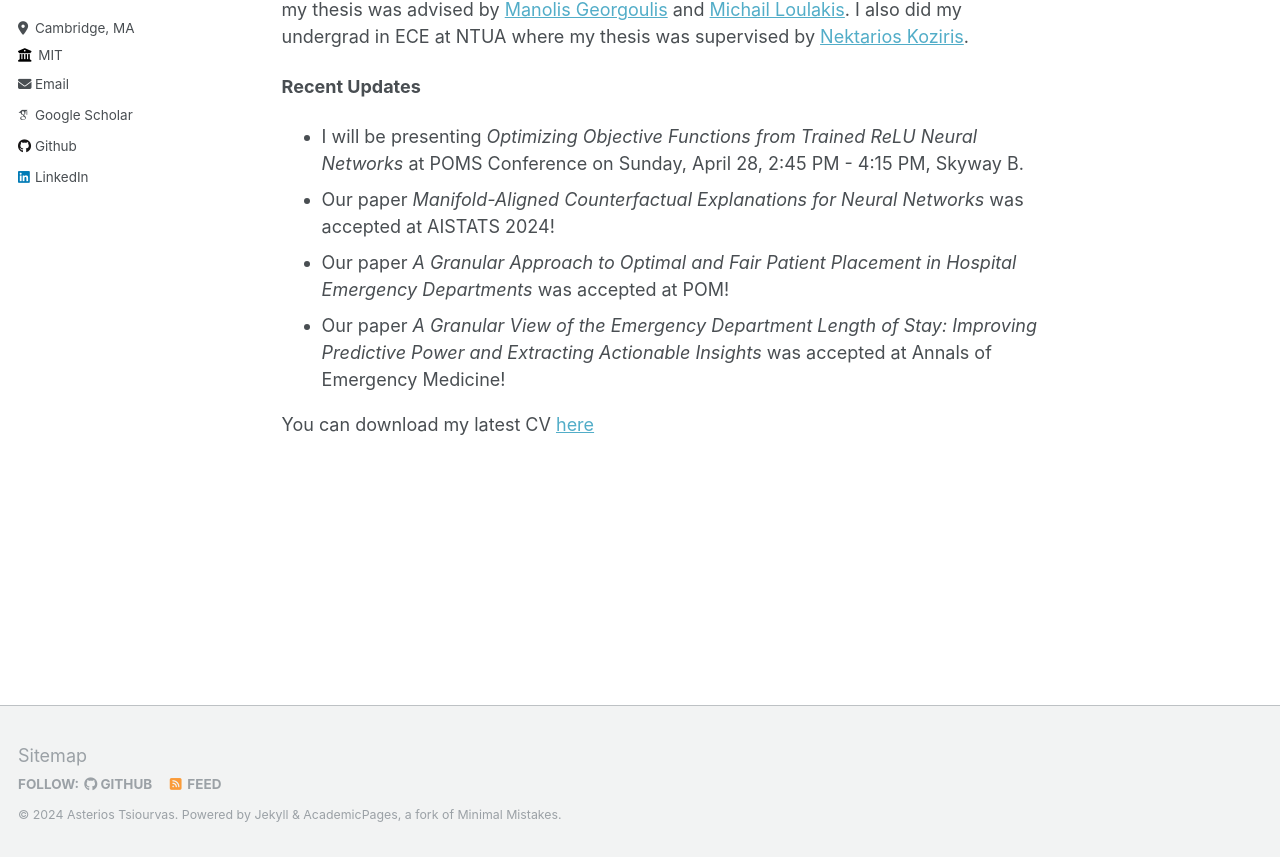
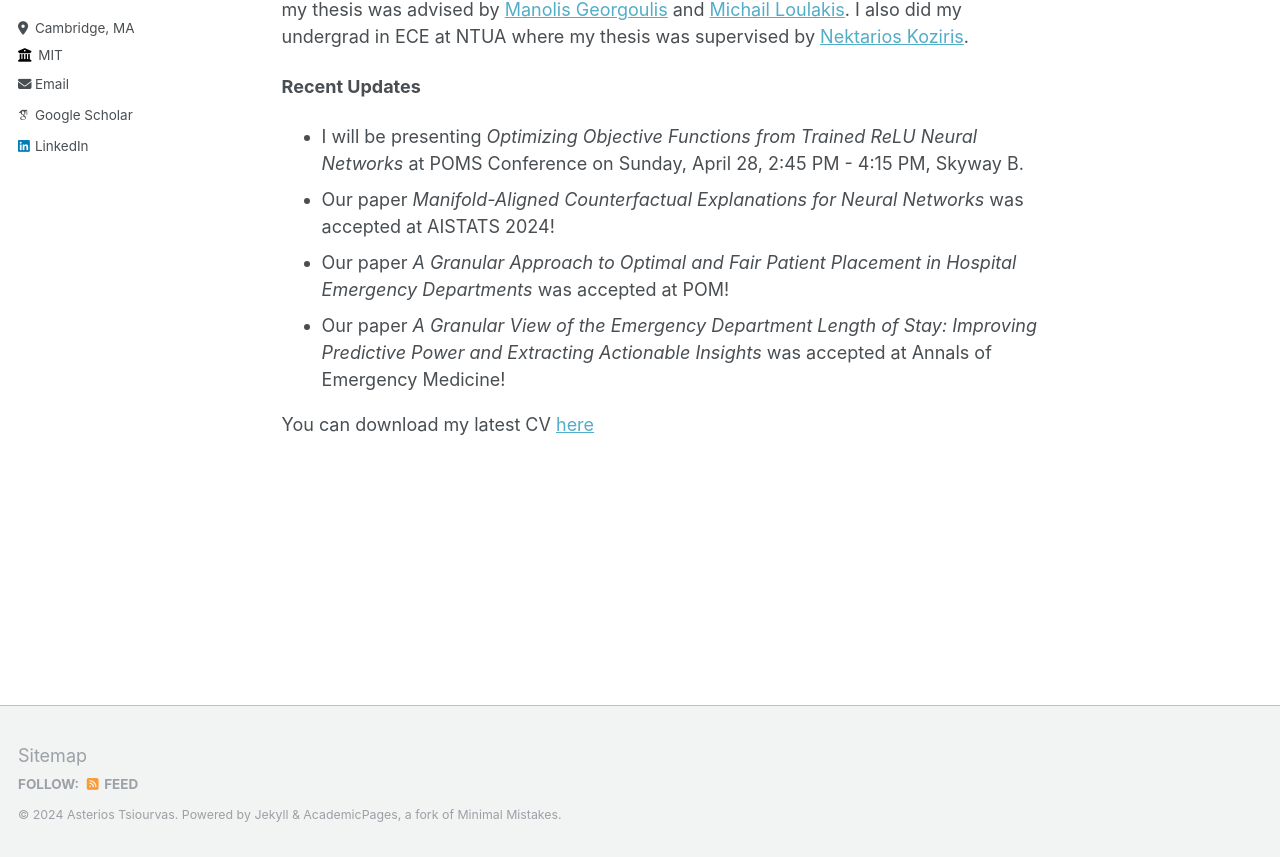
Before and after one commit to asterios-tsiourvas/asterios-tsiourvas.github.io, a Jekyll site: the page built from _pages/about.md, in a window 1280 px wide and 1205 px high. Shown: the part 345-1202 px from the top of the window. Built offline with Jekyll 4.4.1, drawn with Linux system fonts in a browser that asks for light colours; some web fonts are replaced.

Commit message:
initial_commit

```diff
--- a/_config.yml
+++ b/_config.yml
@@ -42,7 +42,7 @@ author:
   bitbucket        : # Username - Update with your username on the site
   codepen          : # Username
   dribbble         : # Username
-  github           : "asterios-tsiourvas"
+  # github           : "asterios-tsiourvas"
   kaggle           : # Username
   stackoverflow    : # User number or user number and name (i.e., use "1" or "1/jeff-atwood")
 
```
